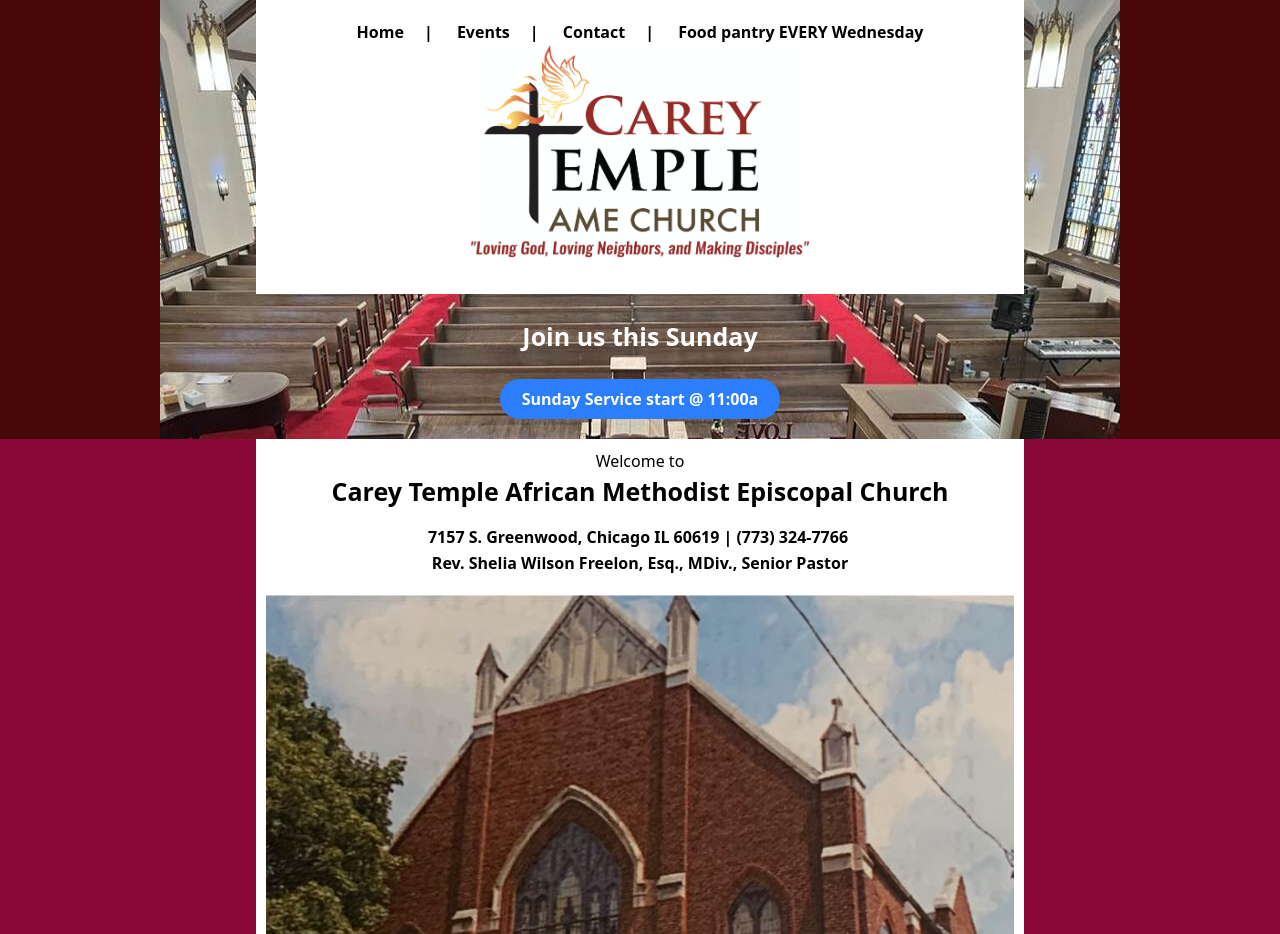
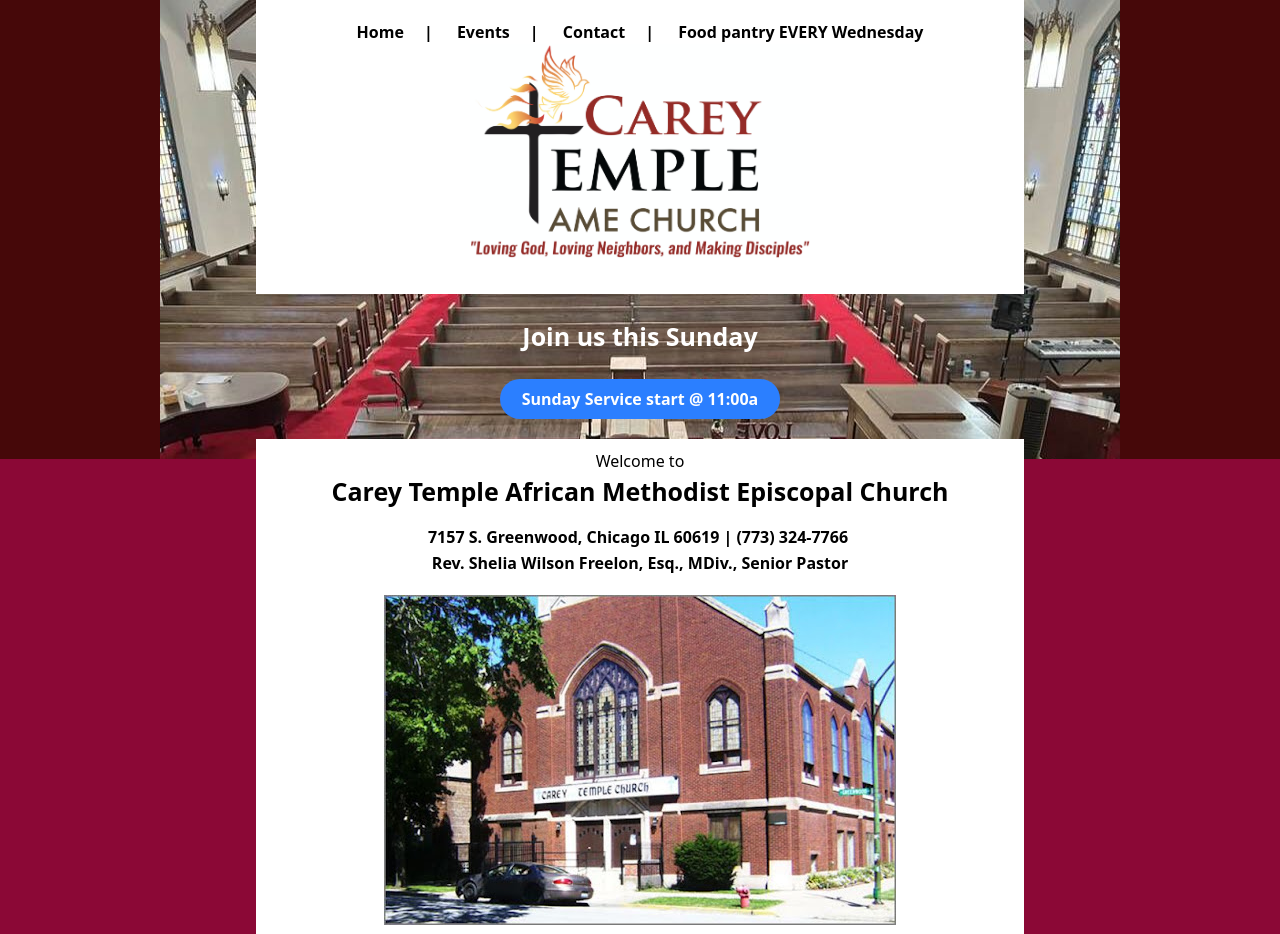
Before and after one commit to tobiaswright/carey-temple-ame, an Astro site: page / in a window 1280 px wide. Shown: the top 934 px of the page. Built offline with nearby package versions, Linux system fonts and the light colour scheme; Astro itself is replaced by a stand-in of ours.

Commit message:
update homepage image

```diff
--- a/src/layouts/Header.astro
+++ b/src/layouts/Header.astro
@@ -3,7 +3,8 @@
 import careyTempleLogo from '../assets/carey-temple-logo.png';
 ---
 
-<header class="bg-white p-5 ">
+<header>
+	<div  class="bg-white p-5 ">
 		<div class="hidden md:block">
 			<ul class="list-none text-center font-bold">
 				<li class="inline-block pr-5"><a href="../">Home</a></li>|
@@ -16,9 +17,10 @@
 		<div class="flex flex-col items-center justify-center">
 			<a href="/"><img src={careyTempleLogo.src} alt="Carey Temple AME Church" class="sm:w-85 mb-4" /></a>
 		</div>
-
-
 	</div>
 
-	<!-- <Address /> -->
+	<div class="flex flex-col items-center">
+		<h2 class="text-white text-6xl font-black text-center shadow-2xl">Join us this Sunday</h2>
+		<a class="rounded-full bg-blue-500 p-2 w-70 my-5 font-bold text-white text-center" href="../contact">Sunday Service start @ 11:00a</a>
+	</div>
 </header>
--- a/src/layouts/Layout.astro
+++ b/src/layouts/Layout.astro
@@ -18,20 +18,16 @@
 	</head>
 	<body class="bg-no-repeat bg-top bg-rose-900">
 		<div class="bg-no-repeat bg-center bg-top bg-red-950" style=`background-image: url(${bkGroundImg.src})`>
-
-			<div class="max-w-3xl mx-auto">
+			<div class="max-w-3xl mx-auto pb-5">
 				<Header />
-				<div class="flex flex-col items-center">
-					<h2 class="text-white text-6xl font-black text-center shadow-2xl">Join us this Sunday</h2>
-					<a class="rounded-full bg-blue-500 p-2 w-70 my-5 font-bold text-white text-center" href="../contact">Sunday Service start @ 11:00a</a>
-				</div>
 			</div>
 		</div>
 
-		<div class="max-w-3xl mx-auto">
+		<div class="max-w-3xl mx-auto -m-5">
 			<div id="content" class="bg-white">
 				<slot />
 			</div>
+
 			<footer>
 				<Address />
 			</footer>
--- a/src/pages/index.astro
+++ b/src/pages/index.astro
@@ -1,7 +1,7 @@
 ---
 import Layout from '../layouts/Layout.astro';
 import giveImg from '../assets/carey-temple-give.png';
-import careyTemple from '../assets/carey-temple-outside.jpg';
+import careyTemple from '../assets/carey-temple-outside2.jpg';
 ---
 
 <Layout>
@@ -15,7 +15,7 @@
 		</ul>
 		<p class="text-center font-bold m-0 p-0">Rev. Shelia Wilson Freelon, Esq., MDiv., Senior Pastor</p>
 
-		<img src={careyTemple.src} alt="Carey Temple">
+		<img  class="mx-auto" src={careyTemple.src} alt="Carey Temple">
 
 		<p class="mt-3">At Carey Temple A.M.E. Church, we rejoice in the abundant blessings bestowed upon us by God. Our historic congregation has been guided by generations of remarkable leaders, providing a foundation of spiritual, cultural, and educational strength for nearly a century.</p>
 
```
Also changed, not shown: src/assets/carey-temple-outside2.jpg (added). Lines whose indentation alone changed are shown as unchanged.
